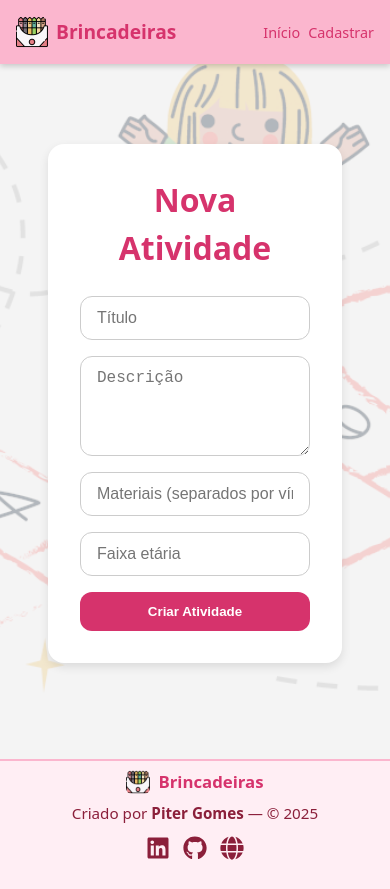
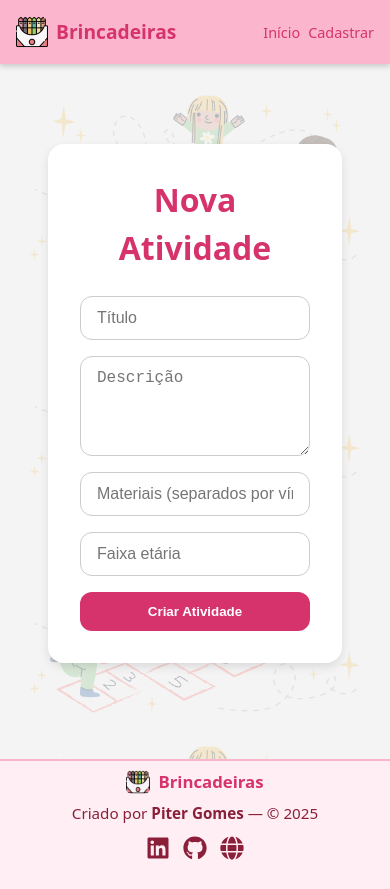
Before and after one commit to pitercoding/brincadeiras, a React (Vite) app in the folder frontend/: page /nova in a window 390 px wide. Built offline with nearby package versions, Linux system fonts and the light colour scheme; no server answers.

Commit message:
fix(style): ajustar background para responsividade

```diff
--- a/frontend/src/index.css
+++ b/frontend/src/index.css
@@ -693,6 +693,12 @@ body {
 
 /* ======== RESPONSIVIDADE ======== */
 @media (max-width: 768px) {
+
+  .background-layer {
+    background-position: center 80px;
+    background-attachment: fixed;
+  }
+
   .grid-container {
     grid-template-columns: 1fr 1fr;
     gap: 1rem;
@@ -713,7 +719,6 @@ body {
 }
 
 @media (max-width: 600px) {
-
   .footer {
     padding: 0.5rem 1rem;
   }
@@ -767,6 +772,12 @@ body {
 }
 
 @media (max-width: 480px) {
+
+  .background-layer {
+    background-size: contain;
+    background-repeat: repeat-y;
+  }
+
   .grid-container {
     grid-template-columns: 1fr;
   }
```
